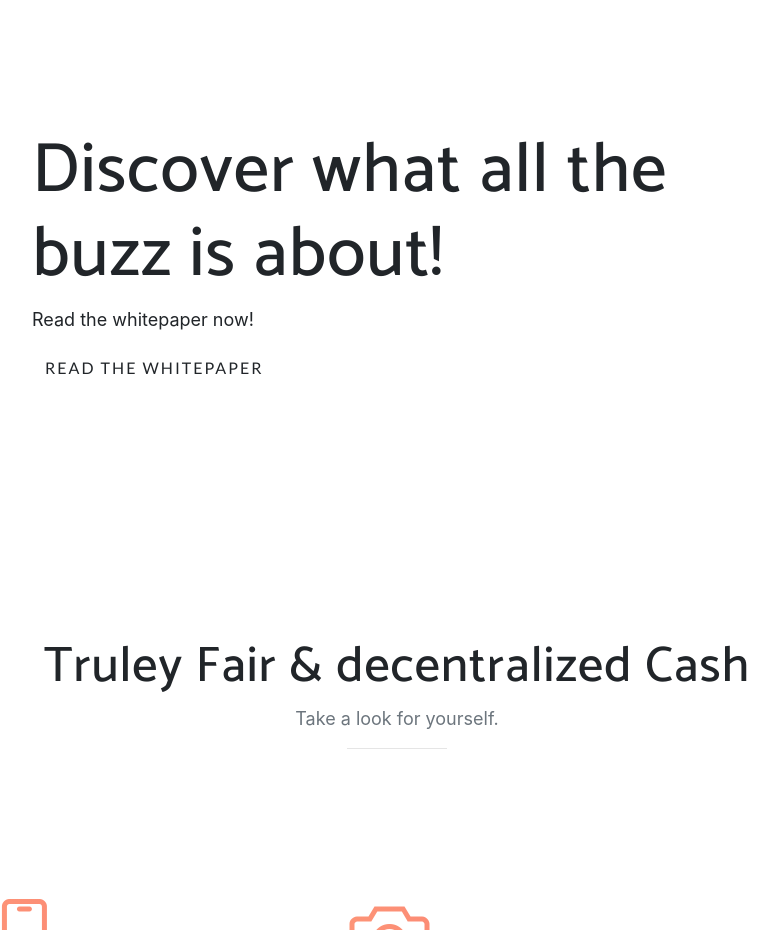
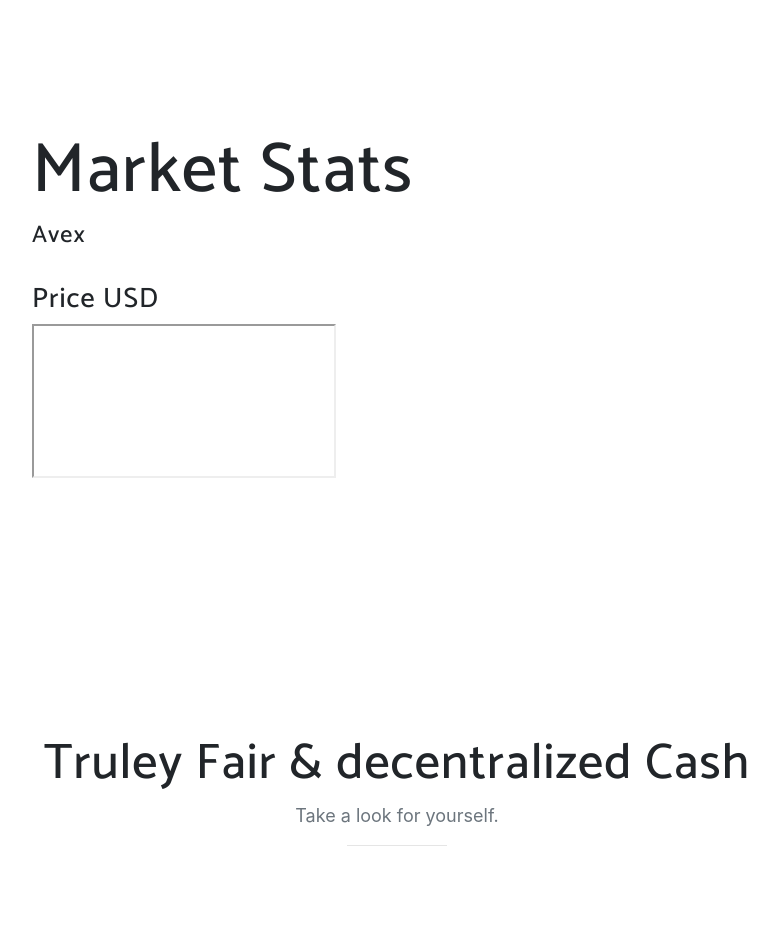
Before and after one commit to avrio-project/avriowebsite, a website with bundled scripts: page index.html in a window 1280 px wide. Shown: the part 820-1750 px from the top of the page, without its empty margins (243-1021 px from the left). Built offline with nearby package versions, Linux system fonts and the light colour scheme; a web font is replaced by a local one.

Commit message:
Update index.html

```diff
--- a/index.html
+++ b/index.html
@@ -82,10 +82,12 @@
     <div class="container">
       <div class="row">
         <div class="col-md-8 mx-auto">
-          <h2 class="section-heading">Discover what all the buzz is about!</h2>
-          <p>Read the whitepaper now!</p>
-          <a href="https://github.com/avrio-project/whitepaper/blob/master/avrio-whitepaper-v2.6.1.pdf"  class="btn btn-outline btn-xl">Read the Whitepaper</a>
-
+          <h2 class="section-heading">Market Stats</h2>
+          <h4>Avex</h3>
+          <span id="graph"></span>
+          <br>
+          <h3>Price USD</h3>
+          <iframe id="priceusd"></iframe>
         </div>
       </div>
     </div>
@@ -193,6 +195,7 @@
 
   <!-- Custom scripts for this template -->
   <script src="js/new-age.min.js"></script>
+                                 <script src="js/marketstats.js"></script>
 
 </body>
 
```
